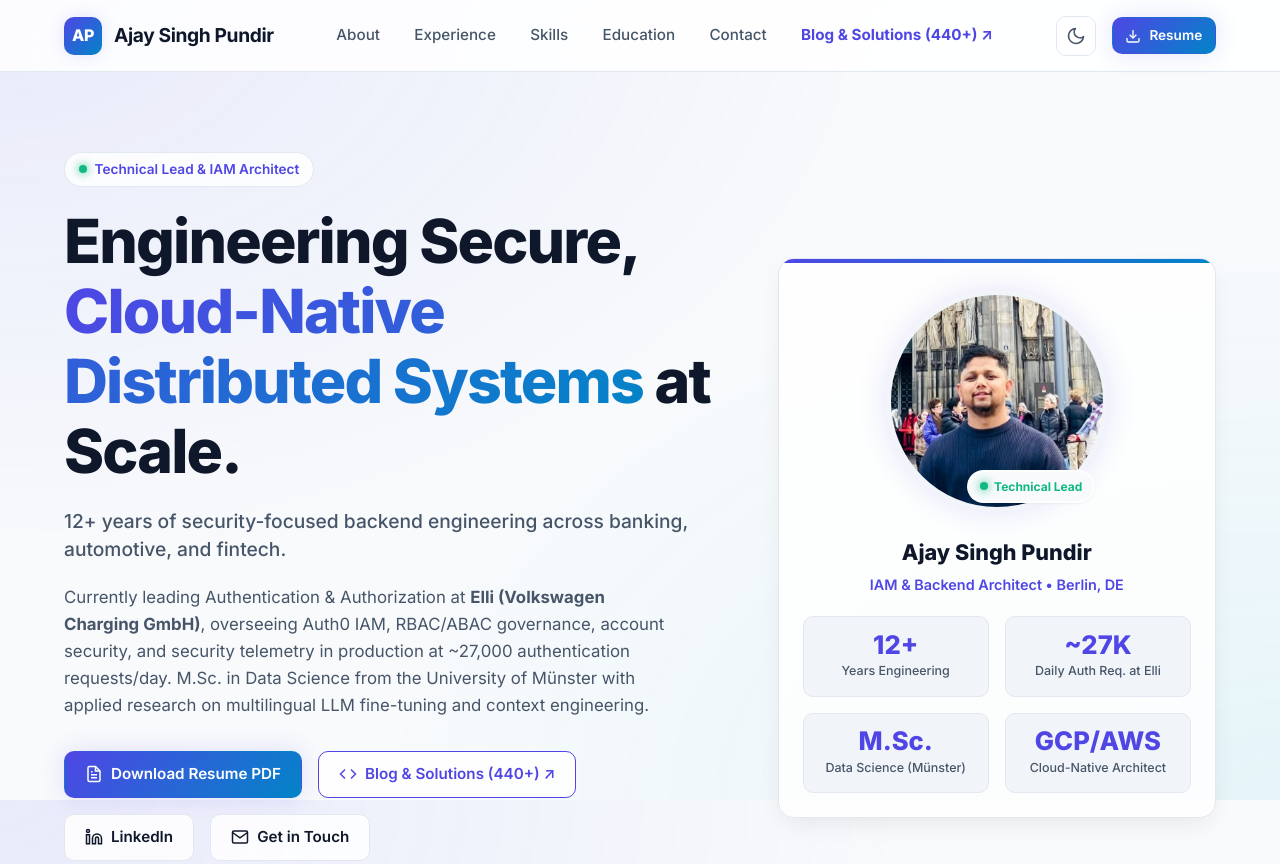
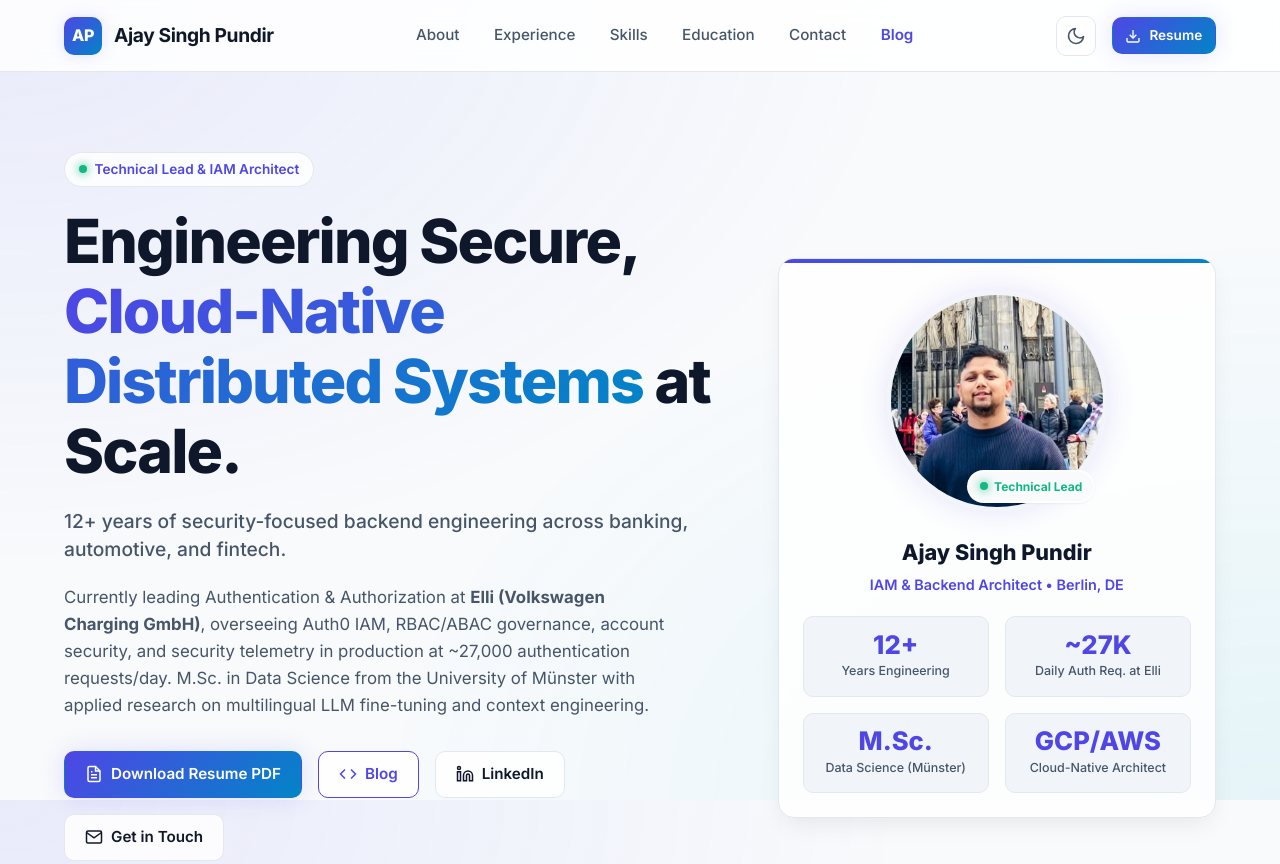
Before and after one commit to ajaypundir04/aj-profile, a plain HTML site: page index.html in a window 1280 px wide. Shown: the top 864 px of the page. Drawn offline with Linux system fonts and the light colour scheme.

Commit message:
chore: rename 'Blog & Solutions (440+) ↗' to 'Blog' on profile page

```diff
--- a/index.html
+++ b/index.html
@@ -37,7 +37,7 @@
         <a href="#skills" class="nav-link">Skills</a>
         <a href="#education" class="nav-link">Education</a>
         <a href="#contact" class="nav-link">Contact</a>
-        <a href="blog/index.html" class="nav-link" style="color: var(--accent-primary); font-weight: 700;">Blog & Solutions (440+) ↗</a>
+        <a href="blog/index.html" class="nav-link" style="color: var(--accent-primary); font-weight: 600;">Blog</a>
       </nav>
 
       <div class="nav-actions">
@@ -79,7 +79,7 @@
           </a>
           <a href="blog/index.html" class="btn btn-secondary" style="border-color: var(--accent-primary); color: var(--accent-primary); font-weight: 600;">
             <svg width="18" height="18" viewBox="0 0 24 24" fill="none" stroke="currentColor" stroke-width="2"><polyline points="16 18 22 12 16 6"></polyline><polyline points="8 6 2 12 8 18"></polyline></svg>
-            Blog & Solutions (440+) ↗
+            Blog
           </a>
           <a href="https://linkedin.com/in/ajaysinghpundir" target="_blank" rel="noopener" class="btn btn-secondary">
             <svg width="18" height="18" viewBox="0 0 24 24" fill="none" stroke="currentColor" stroke-width="2"><path d="M16 8a6 6 0 0 1 6 6v7h-4v-7a2 2 0 0 0-2-2 2 2 0 0 0-2 2v7h-4v-7a6 6 0 0 1 6-6z"></path><rect x="2" y="9" width="4" height="12"></rect><circle cx="4" cy="4" r="2"></circle></svg>
```
